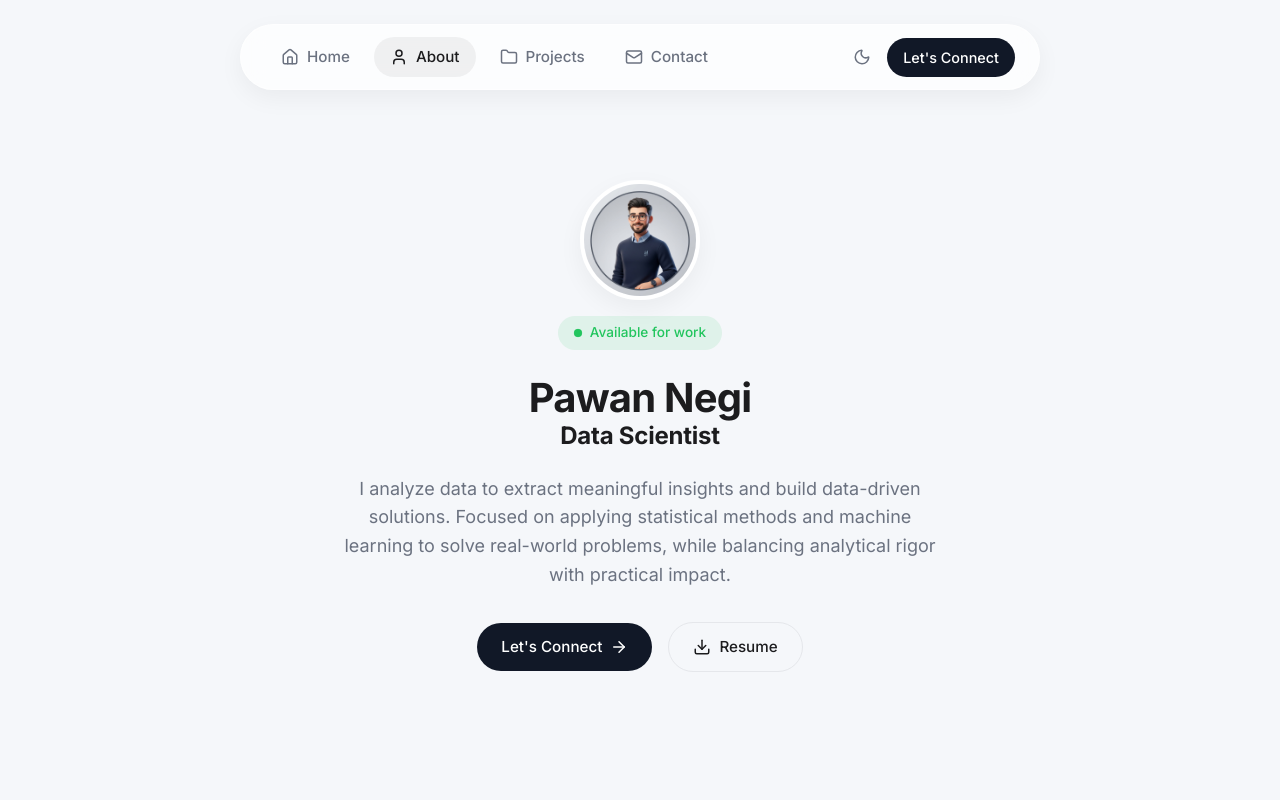
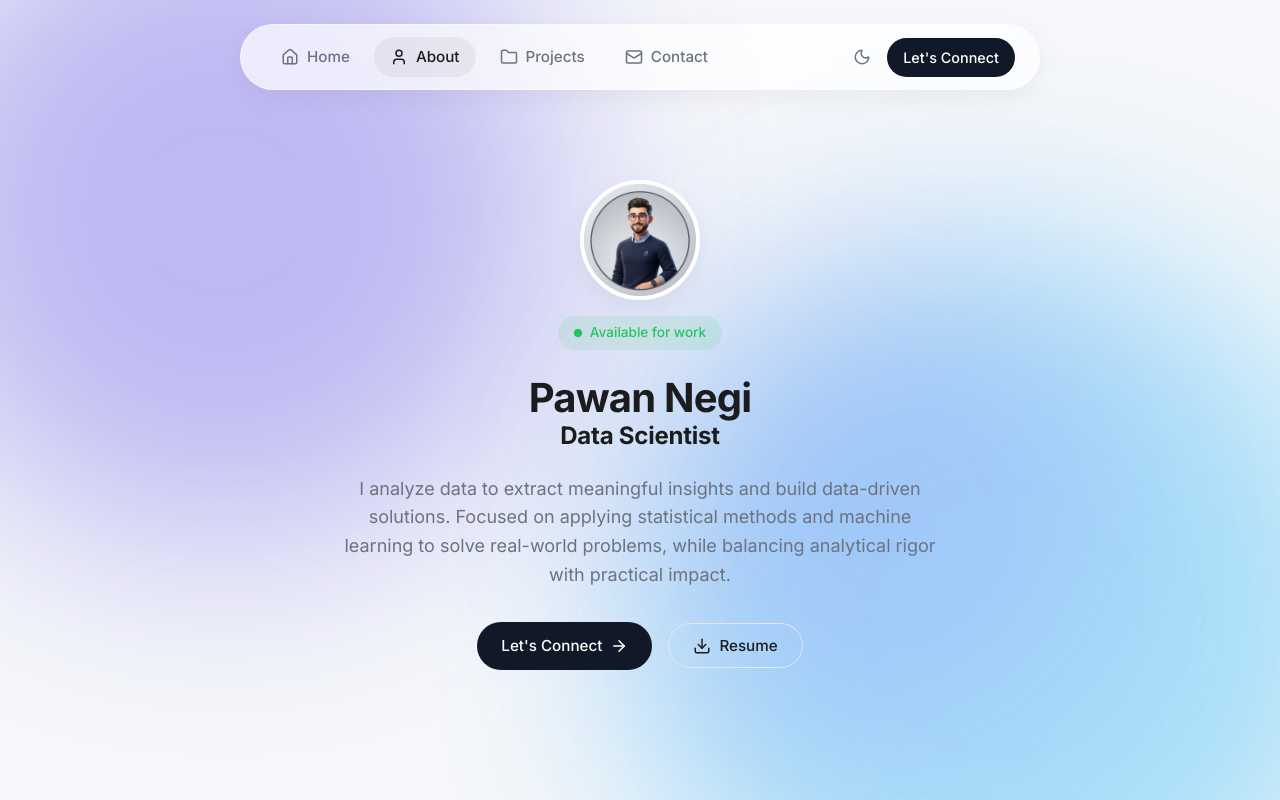
Before and after one commit to pawannegii/MyPortfolio, a React app: page / in a window 1280 px wide. Shown: the top 800 px of the page. Built offline with nearby package versions, Linux system fonts and the light colour scheme; the HTML template or start-up script is replaced by a standard one.

Commit message:
Add motion blur glassmorphism background

```diff
--- a/src/App.jsx
+++ b/src/App.jsx
@@ -100,6 +100,11 @@ function App() {
 
   return (
     <>
+      <div className="background-effects">
+        <div className="blob blob-1"></div>
+        <div className="blob blob-2"></div>
+        <div className="blob blob-3"></div>
+      </div>
       <nav className="navbar glass-card">
         <div className="nav-links">
           {[
@@ -167,10 +172,10 @@ function App() {
               <a href="#contact" className="btn btn-primary">
                 Let's Connect <ArrowRight size={18} />
               </a>
-              <a href="/Resume.pdf" target="_blank" rel="noopener noreferrer" className="btn btn-outline">
+              <button className="btn btn-outline">
                 <Download size={18} />
                 Resume
-              </a>
+              </button>
             </div>
           </FadeIn>
         </section>
--- a/src/index.css
+++ b/src/index.css
@@ -17,6 +17,8 @@
   --border-radius-sm: 12px;
   --border-radius-full: 9999px;
   --transition: all 0.3s cubic-bezier(0.25, 0.8, 0.25, 1);
+  --blob-1: #6C5CE7;
+  --blob-2: #38BDF8;
 }
 
 [data-theme="dark"] {
@@ -29,6 +31,8 @@
   --border-color: #3F3F46;
   --shadow-soft: 0 8px 24px rgba(0, 0, 0, 0.15);
   --shadow-hover: 0 16px 40px rgba(0, 0, 0, 0.25);
+  --blob-1: #4C3CBA;
+  --blob-2: #0284C7;
 }
 
 [data-theme="dark"] .glass-card {
@@ -60,6 +64,66 @@
   border-color: #2D2D33;
 }
 
+
+/* Background Effects */
+.background-effects {
+  position: fixed;
+  top: 0;
+  left: 0;
+  width: 100vw;
+  height: 100vh;
+  z-index: -1;
+  overflow: hidden;
+  pointer-events: none;
+}
+
+.blob {
+  position: absolute;
+  filter: blur(100px);
+  opacity: 0.4;
+  border-radius: 50%;
+  animation: float 20s infinite ease-in-out alternate;
+  will-change: transform;
+}
+
+[data-theme="dark"] .blob {
+  opacity: 0.2;
+}
+
+.blob-1 {
+  top: -20%;
+  left: -10%;
+  width: 50vw;
+  height: 50vw;
+  background: var(--blob-1);
+  animation-delay: 0s;
+}
+
+.blob-2 {
+  bottom: -20%;
+  right: -10%;
+  width: 60vw;
+  height: 60vw;
+  background: var(--blob-2);
+  animation-delay: -5s;
+}
+
+.blob-3 {
+  top: 30%;
+  left: 50%;
+  width: 40vw;
+  height: 40vw;
+  background: var(--accent-gradient);
+  opacity: 0.2;
+  animation-delay: -10s;
+}
+
+@keyframes float {
+  0% { transform: translate(0, 0) scale(1); }
+  33% { transform: translate(5%, 8%) scale(1.05); }
+  66% { transform: translate(-5%, 5%) scale(0.95); }
+  100% { transform: translate(0, 0) scale(1); }
+}
 
 * {
   box-sizing: border-box;
```
